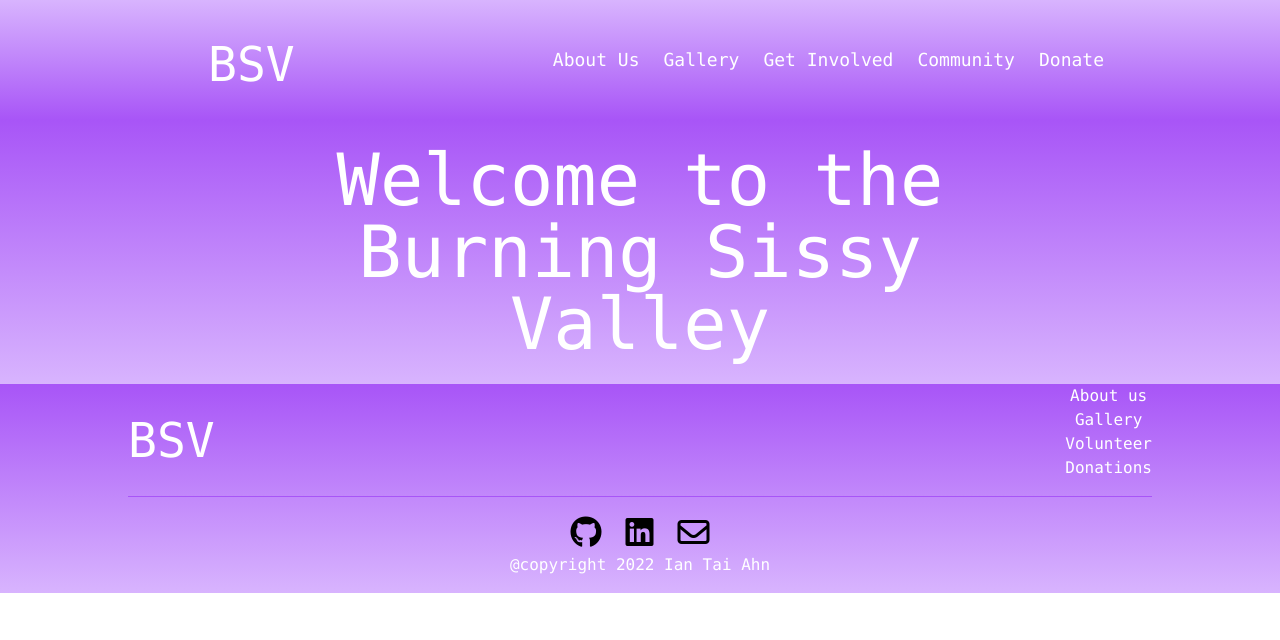
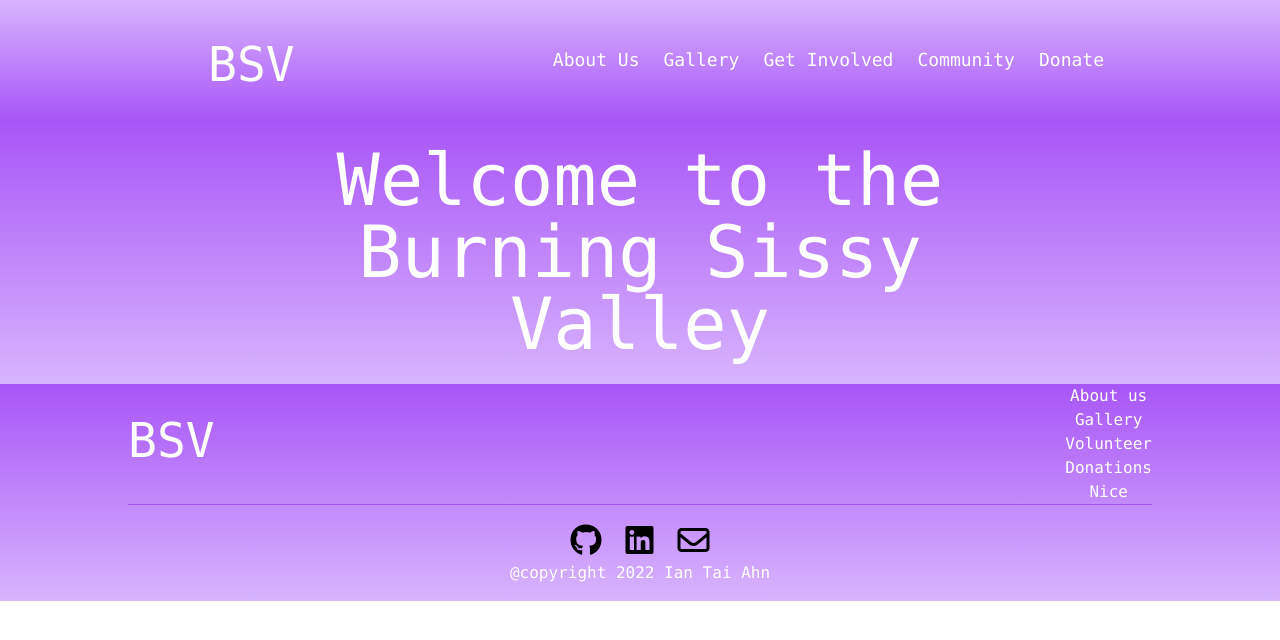
Before and after one commit to IanTaiAhn/bsv3, a website: page index.html in a window 1280 px wide. Drawn offline with Linux system fonts and the light colour scheme.

Commit message:
"Will this message be received"

```diff
--- a/index.html
+++ b/index.html
@@ -75,6 +75,7 @@
                   <p class="">Gallery</p>
                   <p class="">Volunteer</p>
                   <p class="">Donations</p>
+                  <div class="p">Nice</div>
                 </div>
               </div>
               <div class="border-t border-purple-500 py-2"></div>
```
